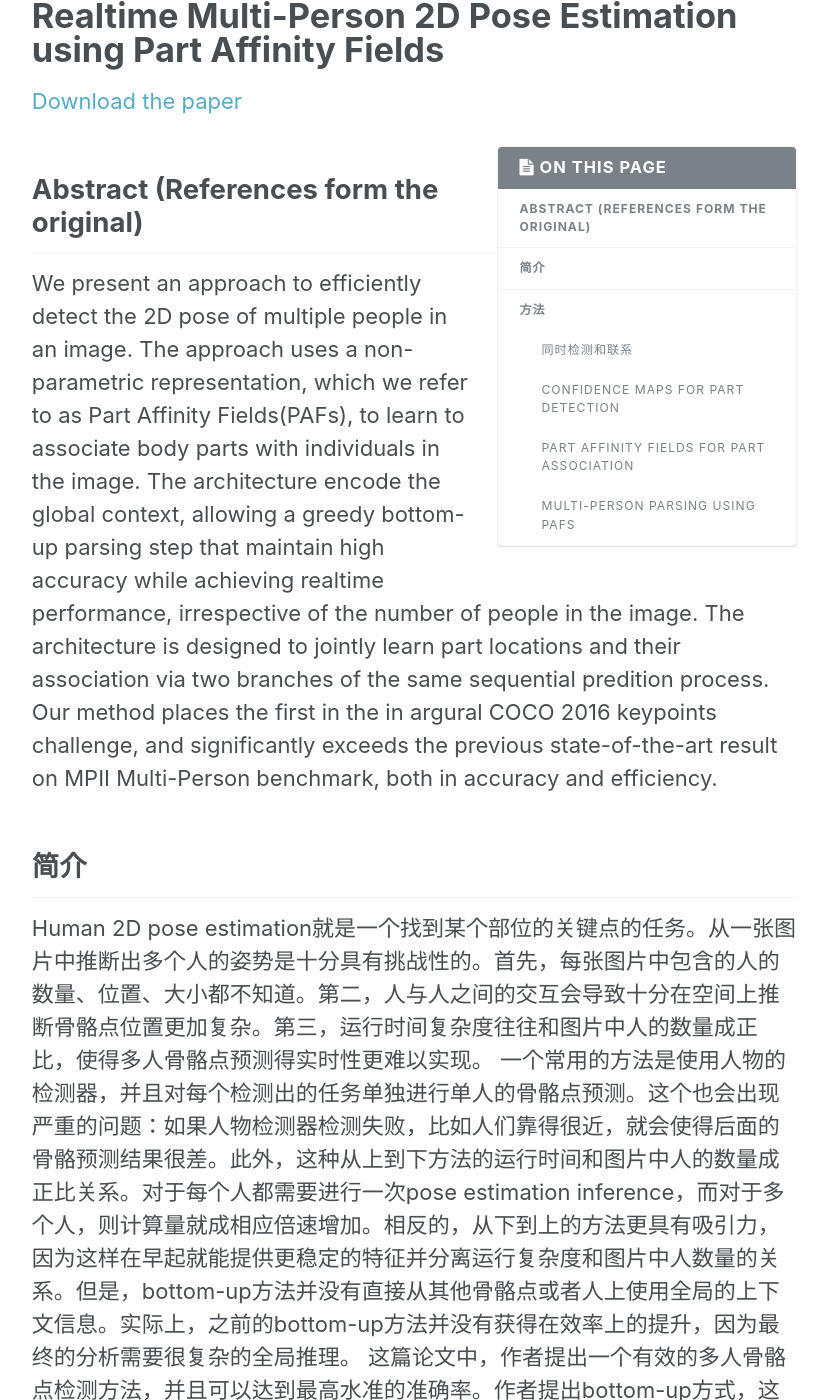
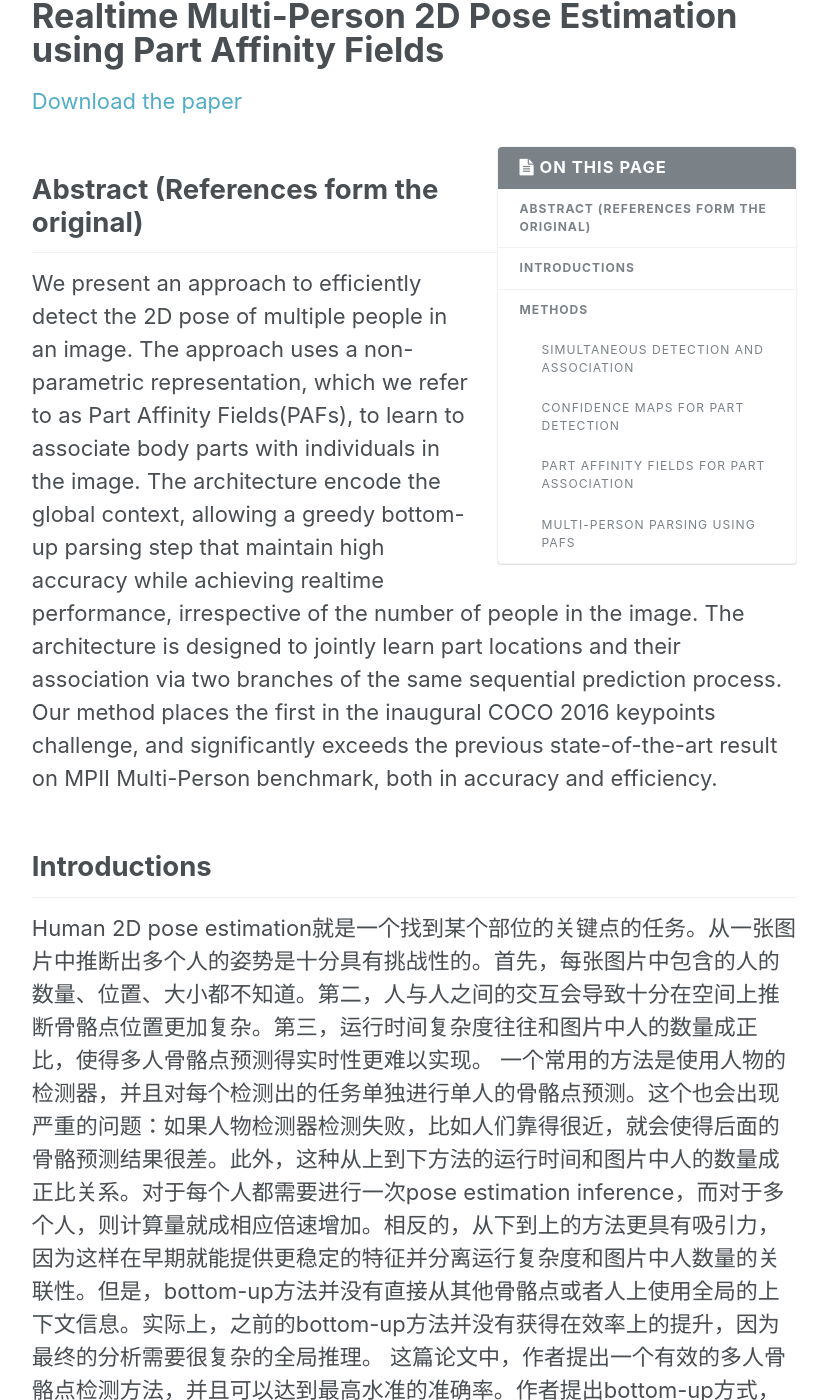
Before and after one commit to JakeRenn/jakerenn.github.io, a Jekyll site: the page built from _posts/2017-07-11-MultiPerson_2D_Pose.md, in a window 1280 px wide and 1400 px high, scrolled down 203 px. Shown: the whole window, without its empty margins (252-1080 px from the left). Built offline with Jekyll 4.4.1, drawn with Linux system fonts in a browser that asks for light colours; formulas are drawn with MathJax 3; some of the changed text lies outside the part shown.

Commit message:
correct content in post MultiPerson 2D Pose

```diff
--- a/_posts/2017-07-11-MultiPerson_2D_Pose.md
+++ b/_posts/2017-07-11-MultiPerson_2D_Pose.md
@@ -10,21 +10,21 @@ tags: CNN
 {% include toc %}
 
 ## Abstract (References form the original)
-We present an approach to efficiently detect the 2D pose of multiple people in an image. The approach uses a non-parametric representation, which we refer to as Part Affinity Fields(PAFs), to learn to associate body parts with individuals in the image. The architecture encode the global context, allowing a greedy bottom-up parsing step that maintain high accuracy while achieving realtime performance, irrespective of the number of people in the image. The architecture is designed to jointly learn part locations and their association via two branches of the same sequential predition process. Our method places the first in the in argural COCO 2016 keypoints challenge, and significantly exceeds the previous state-of-the-art result on MPII Multi-Person benchmark, both in accuracy and efficiency.
+We present an approach to efficiently detect the 2D pose of multiple people in an image. The approach uses a non-parametric representation, which we refer to as Part Affinity Fields(PAFs), to learn to associate body parts with individuals in the image. The architecture encode the global context, allowing a greedy bottom-up parsing step that maintain high accuracy while achieving realtime performance, irrespective of the number of people in the image. The architecture is designed to jointly learn part locations and their association via two branches of the same sequential prediction process. Our method places the first in the inaugural COCO 2016 keypoints challenge, and significantly exceeds the previous state-of-the-art result on MPII Multi-Person benchmark, both in accuracy and efficiency.
 
 
-## 简介
+## Introductions
 Human 2D pose estimation就是一个找到某个部位的关键点的任务。从一张图片中推断出多个人的姿势是十分具有挑战性的。首先，每张图片中包含的人的数量、位置、大小都不知道。第二，人与人之间的交互会导致十分在空间上推断骨骼点位置更加复杂。第三，运行时间复杂度往往和图片中人的数量成正比，使得多人骨骼点预测得实时性更难以实现。
-一个常用的方法是使用人物的检测器，并且对每个检测出的任务单独进行单人的骨骼点预测。这个也会出现严重的问题：如果人物检测器检测失败，比如人们靠得很近，就会使得后面的骨骼预测结果很差。此外，这种从上到下方法的运行时间和图片中人的数量成正比关系。对于每个人都需要进行一次pose estimation inference，而对于多个人，则计算量就成相应倍速增加。相反的，从下到上的方法更具有吸引力，因为这样在早起就能提供更稳定的特征并分离运行复杂度和图片中人数量的关系。但是，bottom-up方法并没有直接从其他骨骼点或者人上使用全局的上下文信息。实际上，之前的bottom-up方法并没有获得在效率上的提升，因为最终的分析需要很复杂的全局推理。
+一个常用的方法是使用人物的检测器，并且对每个检测出的任务单独进行单人的骨骼点预测。这个也会出现严重的问题：如果人物检测器检测失败，比如人们靠得很近，就会使得后面的骨骼预测结果很差。此外，这种从上到下方法的运行时间和图片中人的数量成正比关系。对于每个人都需要进行一次pose estimation inference，而对于多个人，则计算量就成相应倍速增加。相反的，从下到上的方法更具有吸引力，因为这样在早期就能提供更稳定的特征并分离运行复杂度和图片中人数量的关联性。但是，bottom-up方法并没有直接从其他骨骼点或者人上使用全局的上下文信息。实际上，之前的bottom-up方法并没有获得在效率上的提升，因为最终的分析需要很复杂的全局推理。
 这篇论文中，作者提出一个有效的多人骨骼点检测方法，并且可以达到最高水准的准确率。作者提出bottom-up方式，这是通过Part Affinity Fields(PAFs)实现的，这是一系列2D向量来对图片上的位置和方向编码。我们证明了同时推断bottom-up检测并关联的方法有效地对全局上下文信息编码，并可以通过贪心算法来达到高质量的结果。
 ![](https://raw.githubusercontent.com/JakeRenn/jakerenn.github.io/master/images/post-MultiPerson_2D_Pose/post-MultiPerson_2D_Pose1.png){: .align-center}
 
-## 方法
+## Methods
 下图解释了本文论方法的中体过程
 ![](https://raw.githubusercontent.com/JakeRenn/jakerenn.github.io/master/images/post-MultiPerson_2D_Pose/post-MultiPerson_2D_Pose2.png){: .align-center}
-首先，以大小为$$w x h$$的彩色图片作为输入(a)，并输出每个人相应的骨骼点(e)。首先，一个前馈网络同时预测一系列2D骨骼点的概率图(b)，并且一系列的2D向量来表示骨骼与骨骼之间的联系性(c)。$$S = (S_1, S_2, ..., S_J)$$有J个概率图，每个都对应相应的部位。$$L = (L_1, L_2, ..., LC) $$表示C个向量域，每个对应相应个肢体limb。最后，概率图和关系域通过贪心推断来分析并输出图中所有人的2D关键点。
+总体来说，以大小为$$w$$x$$h$$的彩色图片作为输入(a)，并输出每个人相应的骨骼点(e)。首先，一个前馈网络同时预测一系列2D骨骼点的概率图(b)，并且一系列的2D向量来表示骨骼与骨骼之间的联系性(c)。$$S = (S_1, S_2, ..., S_J)$$有J个概率图，每个都对应相应的部位。$$L = (L_1, L_2, ..., L_C) $$表示C个向量域，每个对应相应个肢体limb。最后，概率图和关系域通过贪心推断来分析并输出图中所有人的2D关键点。
 
-### 同时检测和联系
+### Simultaneous Detection and Association
 如下图所示，同时检测出概率图和关系域。
 ![](https://raw.githubusercontent.com/JakeRenn/jakerenn.github.io/master/images/post-MultiPerson_2D_Pose/post-MultiPerson_2D_Pose3.png){: .align-center}
 这个网络分为两个分支：
@@ -71,6 +72,6 @@ Confidence Maps上的每个像素表达每个部位在对应位置出现的概
 ### Multi-Person Parsing using PAFs
 我们在detection confidence maps使用non-maximum suppression来获得一系列离散的骨骼点位置。而对于每个点之间的联系的可能性是一个NP-hard问题，所以我们采取贪心算法来实现高质量的匹配，并使用以上公式的积分来获得匹配的得分。
 
-首先，我们获得一系列的骨骼点$$D_j = \{d^m_j: for j in \{j .. J\}, m in \{1 .. N_j\}\}$$，$$d^m_j$$是第j个骨骼点的第m个候选点。我们需要选择实际上相连接的一对点。我们使用$$z^{mn}_{j1j2} in \{0, 1\}$$来表示点$$d^m_{j1}$$和$$d^n_{j2}$$是否连接。所以所有连接的可能性为$$Z = \{z^{mn}_{j1j2}: for j1, j2 in \{1 ... \}, m in \{ 1 ... N_{j1}\}. n in \{ 1 ... N_{j2}\}\}
+首先，我们获得一系列的骨骼点$$D_j = \{d^m_j: j  \{1 ... J\}, m \{1 .. N_j\}\}$$，$$d^m_j$$是第j个骨骼点的第m个候选点。我们需要选择实际上相连接的一对点。我们使用$$z^{mn}_{j1j2}  \{0, 1\}$$来表示点$$d^m_{j1}$$和$$d^n_{j2}$$是否连接。所以所有连接的可能性为$$Z = \{z^{mn}_{j1j2}: j1, j2 \{1 ... \}, m \{ 1 ... N_{j1}\}. n  \{ 1 ... N_{j2}\}\}$$
 
 首先我们先考虑一对点j1，j2。首先考虑两点之间连接的可能性，然后选择得分最高的一项。然而对于多人的多个骨骼点检测的情况，骨骼点之间连接的可能性是NP-hard问题。对此，作者做了两个简化，第一个，作者选择最少数量的边来获得骨骼点的生成树，而不是完整的图。第二，作者进一步分离问题成邻近点之间的连接可能性是独立的。
```
Also changed, not shown: other parts of _posts/2017-07-11-MultiPerson_2D_Pose.md (+6 -5 lines).
